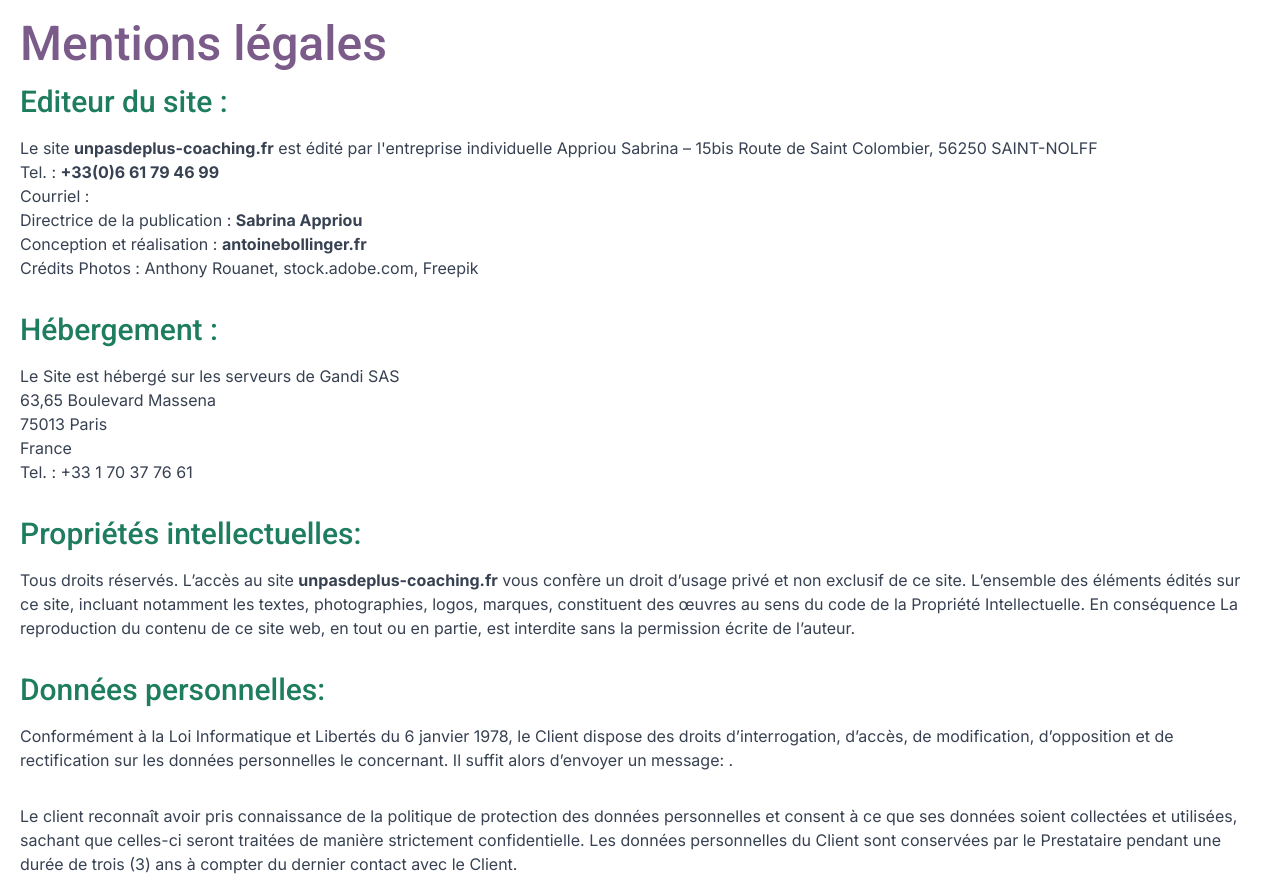
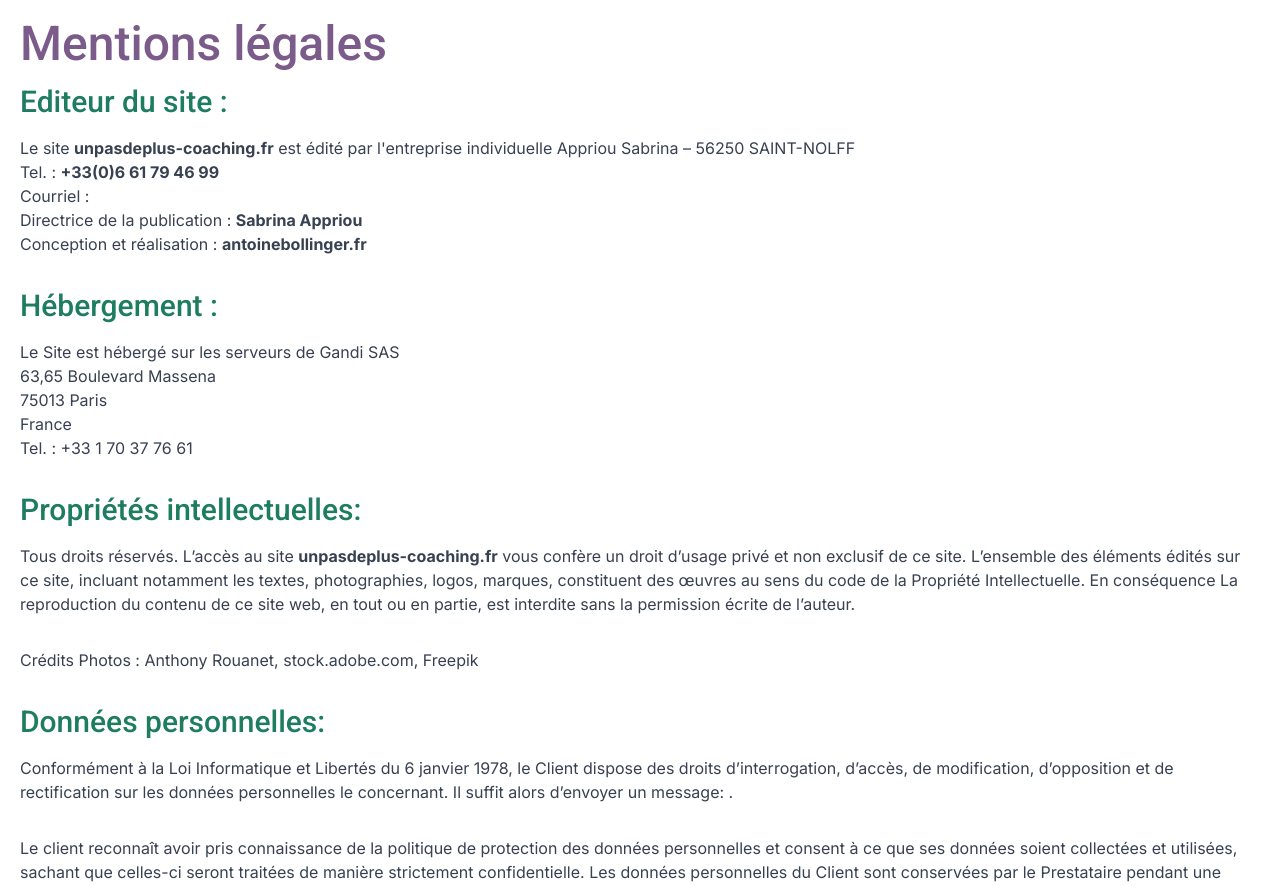
Before and after one commit to antoinebollinger/unpasdeplus-coaching, a Next.js app: page /mentions-legales in a window 1280 px wide. Shown: the part 560-1446 px from the top of the page. Built offline with nearby package versions, Linux system fonts and the light colour scheme.

Commit message:
📝 legals

```diff
--- a/src/sections/mentions-legales.tsx
+++ b/src/sections/mentions-legales.tsx
@@ -8,12 +8,11 @@ export default function MentionsLegales() {
                 <h2>Editeur du site&nbsp;:</h2>
 
                 <p>
-                    Le site <strong>{siteData.domain}</strong> est édité par l'entreprise individuelle Appriou Sabrina – 15bis Route de Saint Colombier, 56250 SAINT-NOLFF<br />
+                    Le site <strong>{siteData.domain}</strong> est édité par l'entreprise individuelle Appriou Sabrina – 56250 SAINT-NOLFF<br />
                     Tel.&nbsp;: <strong>+33(0)6 61 79 46 99</strong><br />
                     Courriel&nbsp;: <strong><a href={`mailto:${process.env.NEXT_PUBLIC_EMAIL_TO}`}>{process.env.NEXT_PUBLIC_EMAIL_TO}</a></strong><br />
                     Directrice de la publication&nbsp;: <strong>{siteData.owner}</strong><br />
                     Conception et réalisation&nbsp;: <strong><a href="https://antoinebollinger.fr" target="_blank">antoinebollinger.fr</a></strong><br />
-                    Crédits Photos&nbsp;: Anthony Rouanet, stock.adobe.com, Freepik
                 </p>
 
                 <h2>Hébergement&nbsp;:</h2>
@@ -30,6 +29,10 @@ export default function MentionsLegales() {
 
                 <p>
                     Tous droits réservés. L’accès au site <strong>{siteData.domain}</strong> vous confère un droit d’usage privé et non exclusif de ce site. L’ensemble des éléments édités sur ce site, incluant notamment les textes, photographies, logos, marques, constituent des œuvres au sens du code de la Propriété Intellectuelle. En conséquence La reproduction du contenu de ce site web, en tout ou en partie, est interdite sans la permission écrite de l’auteur.
+                </p>
+
+                <p>
+                    Crédits Photos&nbsp;: Anthony Rouanet, stock.adobe.com, Freepik
                 </p>
 
                 <h2>Données personnelles:</h2>
```
